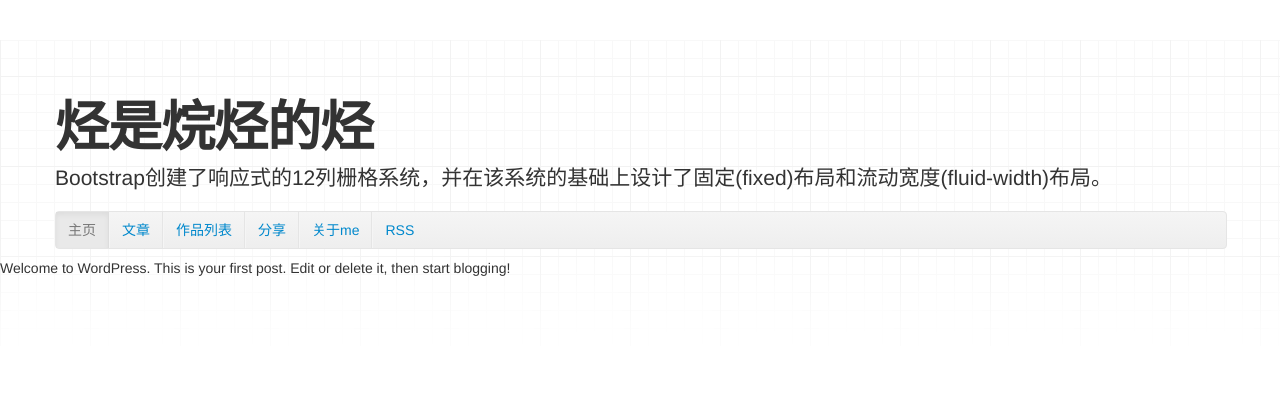
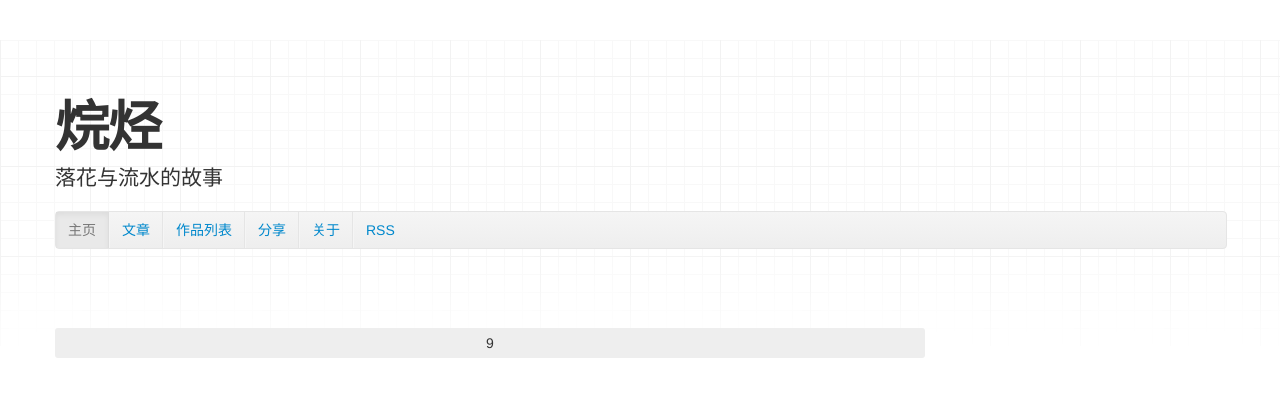
Before and after one commit to stonevina/stonevina.github.com, a Jekyll site: the page built from _posts/blog/2012-11-14-HelloWorld.md, in a window 1280 px wide. Shown: the top 397 px of the page. Built offline with Jekyll 4.4.1, drawn with Linux system fonts in a browser that asks for light colours; Markdown is read by kramdown in place of the engine named in the settings.

Commit message:
更新文件

```diff
--- a/_config.yml
+++ b/_config.yml
@@ -3,3 +3,6 @@ auto: true
 
 markdown: rdiscount
 pygments: true
+
+copyright:
+    - Design by <a href="http://beiyuu.com/about" title="BeiYuu" target="_blank">BeiYuu</a> &copy; Copyright 2012
--- a/_layouts/default.html
+++ b/_layouts/default.html
@@ -6,16 +6,18 @@
 <link href="../lib/bootstrap/css/bootstrap.css" rel="stylesheet">
 <link href="../lib/bootstrap/css/bootstrap-responsive.css" rel="stylesheet">
 <link href="../lib/bootstrap/css/docs.css" rel="stylesheet">
+<link href="../lib/bootstrap/js/google-code-prettify/prettify.css" rel="stylesheet">
 <script type="text/javascript" src="../lib/bootstrap/js/jquery.js"></script>
 <script type="text/javascript" src="../lib/bootstrap/js/bootstrap.js"></script>
+<link href="../lib/bootstrap/js/google-code-prettify/prettify.js" rel="stylesheet">
 </head>
 
 <body>
 	<div class="container">
 		<header class="jumbotron subhead" id="overview">
-        <h1>烃是烷烃的烃</h1>
+	        <h1>烷烃</h1>
 	        <p class="lead">
-	  		Bootstrap创建了响应式的12列栅格系统，并在该系统的基础上设计了固定(fixed)布局和流动宽度(fluid-width)布局。
+		  		落花与流水的故事
 			</p>
 	        <div class="subnav">
 	          <ul class="nav nav-pills">
@@ -23,12 +25,17 @@
 	            <li class=""><a href="#gridSystem">文章</a></li>
 	            <li class=""><a href="#fluidGridSystem">作品列表</a></li>
 	            <li><a href="#gridCustomization">分享</a></li>
-            <li><a href="#layouts">关于me</a></li>
+	            <li><a href="#layouts">关于</a></li>
 	            <li><a href="#responsive">RSS</a></li>
 	          </ul>
 	        </div>
-      </header>
+      	</header><!-- !header -->
+
+      	<section id="gridSystem">
+		  <div class="row show-grid">
+		    <div class="span9">9</div>
 		  </div>
-{{ content }}
+		</section>
+	</div>
 </body>
 </html>
--- /dev/null
+++ b/_layouts/page.html
@@ -0,0 +1,13 @@
+---
+layout:           default
+---
+<div id="content">
+    {{ content }}
+</div><!-- #content -->
+<div id="footer">
+    <div class="copyright right">
+        {% for line in site.copyright %}
+        <p>{{ line }}</p>
+        {% endfor %}
+    </div>
+</div><!-- #footer -->
--- /dev/null
+++ b/_layouts/post.html
@@ -0,0 +1,23 @@
+---
+layout: page
+---
+<div class="entry">
+    {{ content }}
+    如果您觉得有帮助，就尽情分享或者<a href="/about" target="_blank">关注我吧</a>：<br/>
+    <!--<a href='http://me.alipay.com/beiyuu' target="_blank" style="float:left;"><img src='https://img.alipay.com/sys/personalprod/style/mc/btn-index.png' style="display:inline" /></a>-->
+    <div style="float:left;width:160px;">
+    <iframe width="100%" height="75" class="share_self"  frameborder="0" scrolling="no" src="http://widget.weibo.com/weiboshow/index.php?language=&width=0&height=75&fansRow=2&ptype=1&speed=0&skin=1&isTitle=0&noborder=0&isWeibo=0&isFans=0&uid=1855270953&verifier=375b89d6&colors=d6f3f7,F8F8F0,666666,0082cb,ecfbfd&dpc=1"></iframe>
+    </div>
+    <div id="jiathis_style_32x32" style="float:left;margin-left:20px;margin-top:35px;">
+        <a class="jiathis_button_tsina"></a>
+        <a class="jiathis_button_douban"></a>
+        <a class="jiathis_button_tqq"></a>
+        <a class="jiathis_button_renren"></a>
+        <a class="jiathis_button_douban9dian"></a>
+        <!--<a class="jiathis_button_readitlater"></a>-->
+        <!--<a class="jiathis_button_instapaper"></a>-->
+        <a href="http://www.jiathis.com/share" class="jiathis jiathis_txt jtico jtico_jiathis" target="_blank"></a>
+        <!--<a class="jiathis_counter_style"></a>-->
+    </div>
+    <div style="clear:both"></div>
+</div><!-- .entry -->
--- a/_posts/2012-11-14-HelloWorld.md
+++ /dev/null
@@ -1,5 +0,0 @@
----
-layout: default
-title: Hello World
----
-Welcome to WordPress. This is your first post. Edit or delete it, then start blogging!
```
Also changed, not shown: _posts/blog/2012-11-14-HelloWorld.md (added, +12 -0 lines), css/seoxia.css (deleted, +0 -74 lines), index.html (+3 -4 lines), css/index.html (deleted). Lines whose indentation alone changed are shown as unchanged.
